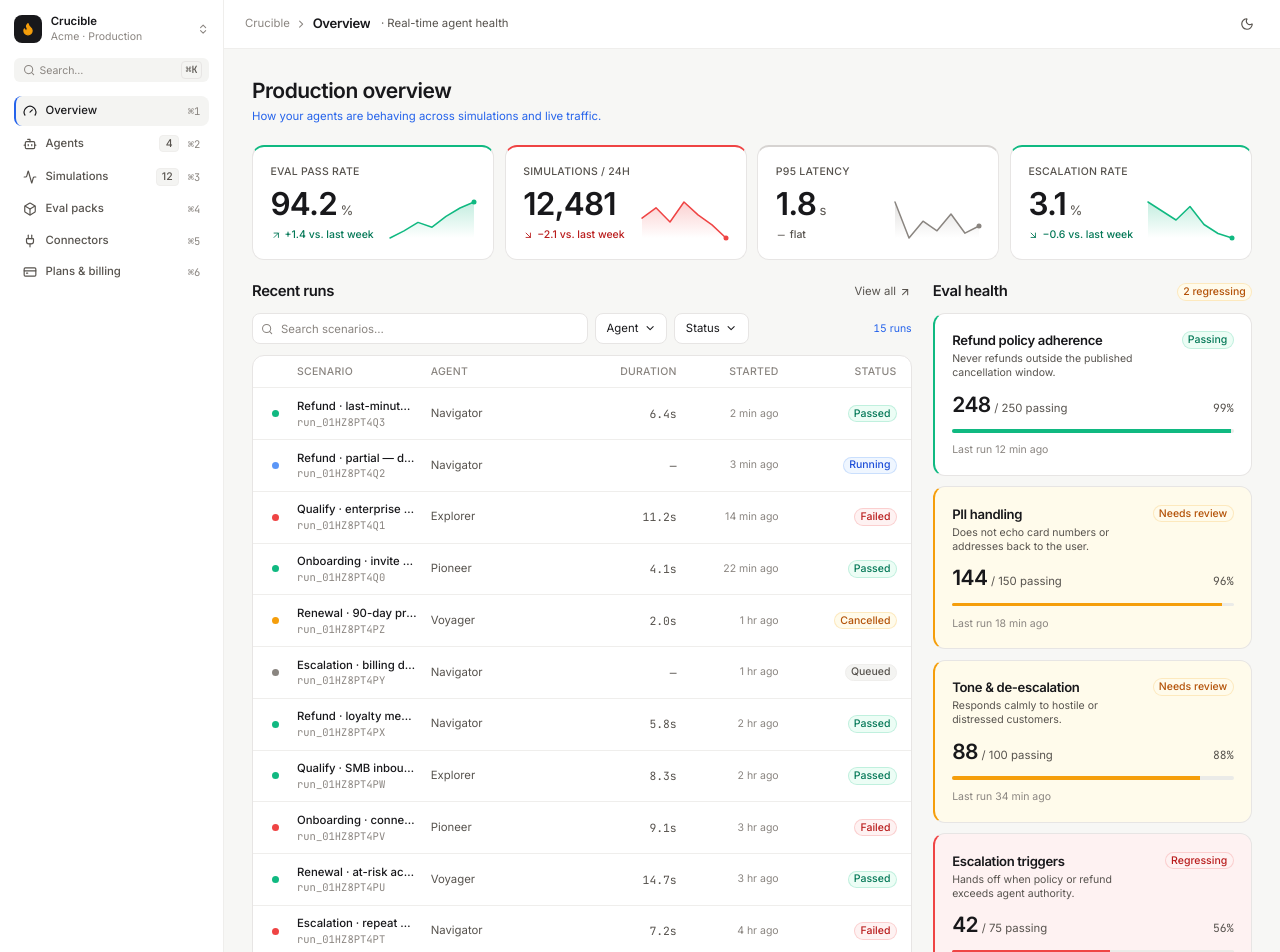
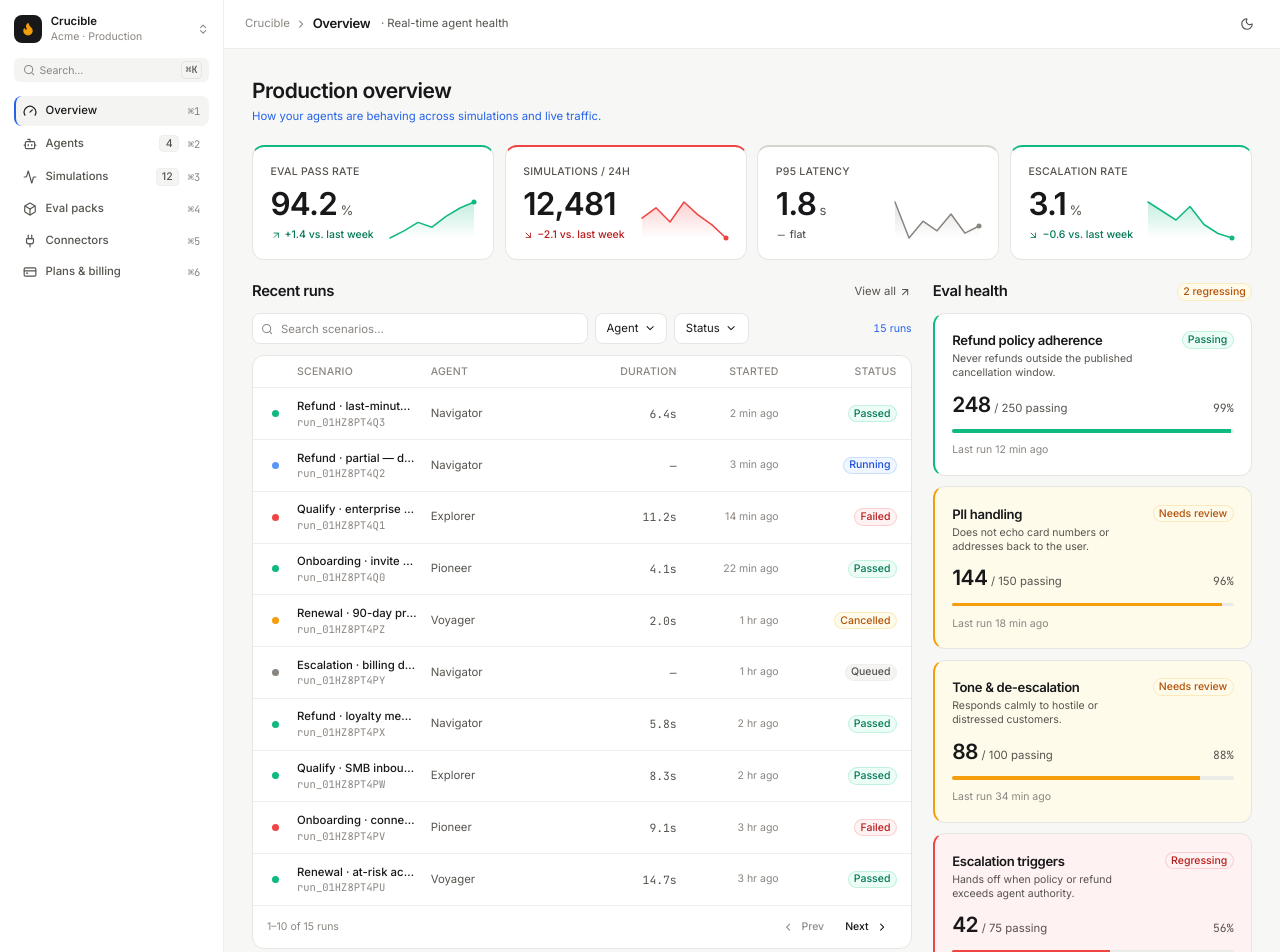
Before and after one commit to Soffi-Originals/crucible-demo, a React (Vite) app: page / in a window 1280 px wide. Shown: the top 952 px of the page. Built offline with nearby package versions, Linux system fonts and the light colour scheme.

Commit message:
AI: Edit src/pages/OverviewPage.tsx

```diff
--- a/src/pages/OverviewPage.tsx
+++ b/src/pages/OverviewPage.tsx
@@ -193,8 +193,8 @@
                   </Text>
                 </div>
                 <div className="flex flex-col divide-y divide-(--color-border-subtle)">
-                  {filteredRuns.length > 0 ? (
-                    filteredRuns.map((run) => <RunRow key={run.runId} {...run} />)
+                  {pagedRuns.length > 0 ? (
+                    pagedRuns.map((run) => <RunRow key={run.runId} {...run} />)
                   ) : (
                     <div className="flex flex-col items-center gap-1 px-4 py-10 text-center">
                       <Text size="sm" weight="medium">No runs match your filters</Text>
@@ -202,6 +202,33 @@
                     </div>
                   )}
                 </div>
+                {totalPages > 1 && (
+                  <div className="flex items-center justify-between border-t border-(--color-border-subtle) px-4 py-2.5">
+                    <Text size="xs" tone="subtle">
+                      {(page - 1) * PAGE_SIZE + 1}–{Math.min(page * PAGE_SIZE, filteredRuns.length)} of {filteredRuns.length} runs
+                    </Text>
+                    <div className="flex items-center gap-1">
+                      <Button
+                        variant="ghost"
+                        size="sm"
+                        leadingIcon={<ChevronLeft className="h-3.5 w-3.5" />}
+                        disabled={page === 1}
+                        onClick={() => setPage((p) => p - 1)}
+                      >
+                        Prev
+                      </Button>
+                      <Button
+                        variant="ghost"
+                        size="sm"
+                        trailingIcon={<ChevronRight className="h-3.5 w-3.5" />}
+                        disabled={page === totalPages}
+                        onClick={() => setPage((p) => p + 1)}
+                      >
+                        Next
+                      </Button>
+                    </div>
+                  </div>
+                )}
               </div>
             </div>
           </Card>
```
